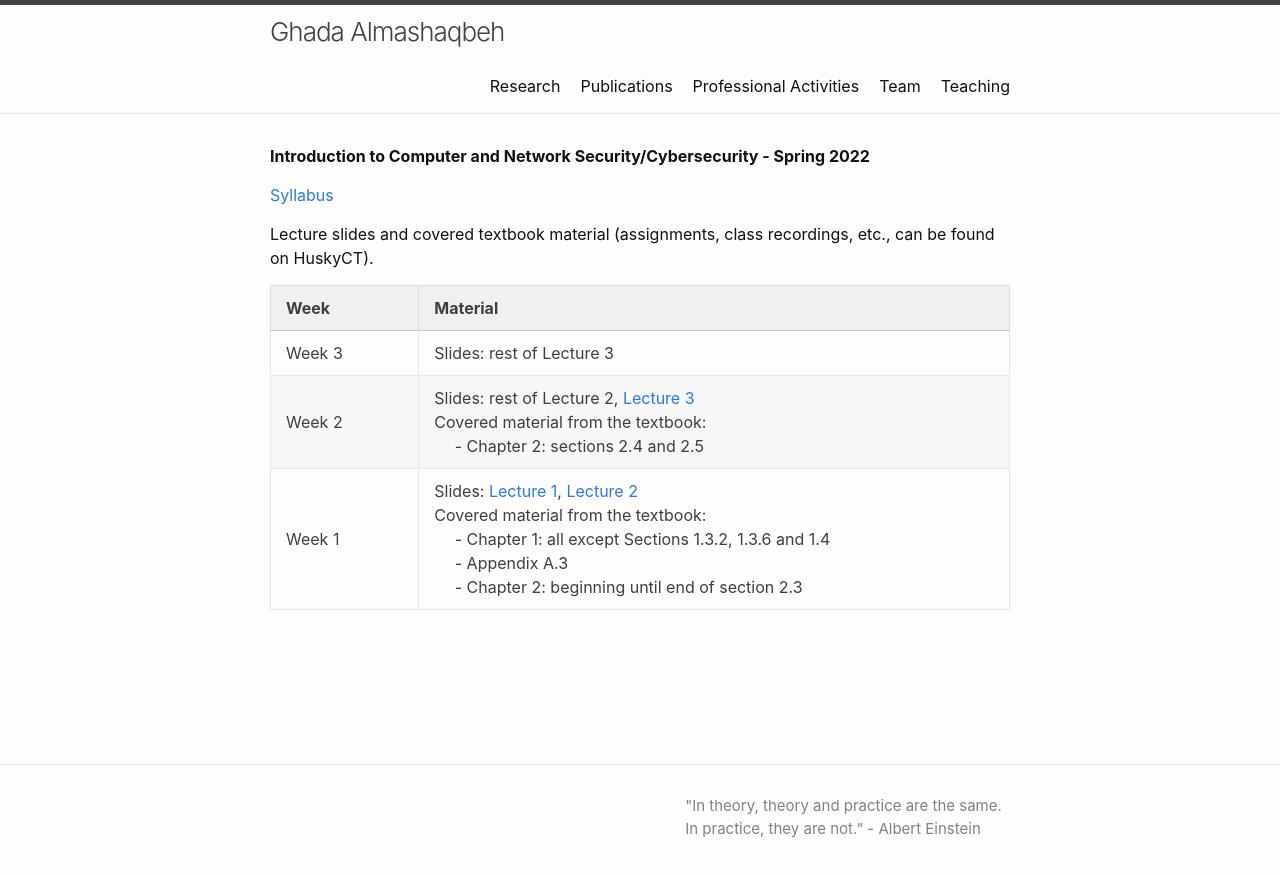
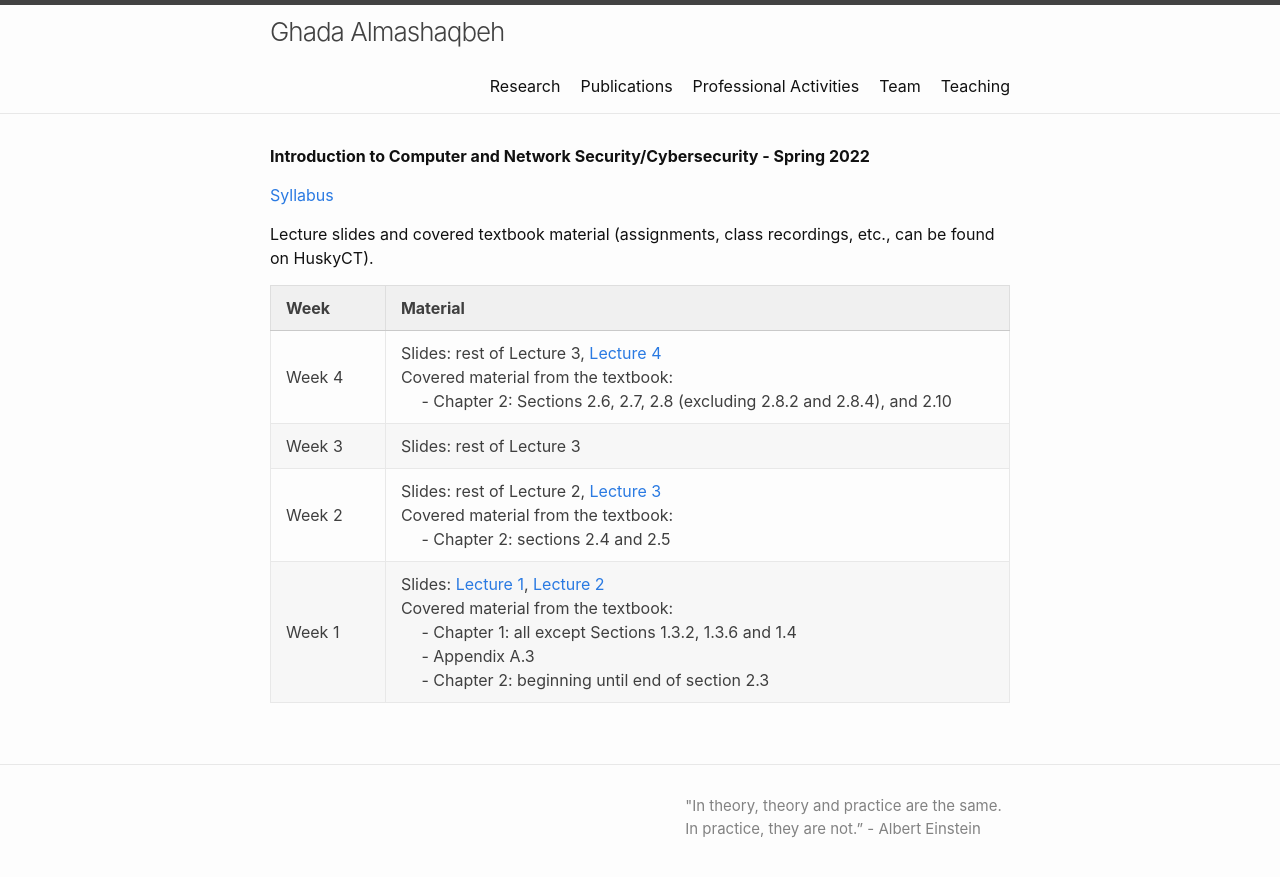
Before and after one commit to GhadaAlmashaqbeh/GhadaAlmashaqbeh.github.io, a Jekyll site: the page built from courses/cse3400-s2022/index.md, in a window 1280 px wide. Shown: the top 877 px of the page. Built offline with Jekyll 4.4.1, drawn with Linux system fonts in a browser that asks for light colours.

Commit message:
add lec 4

```diff
--- a/courses/cse3400-s2022/index.md
+++ b/courses/cse3400-s2022/index.md
@@ -10,6 +10,7 @@ Lecture slides and covered textbook material (assignments, class recordings, etc
 
 | Week&emsp;&emsp;| Material           |
 |----------|--------------------|
+| Week 4 | Slides: rest of Lecture 3, [Lecture 4](./lecture4.pdf) <br/> Covered material from the textbook: <br/> &emsp; - Chapter 2: Sections 2.6, 2.7, 2.8 (excluding 2.8.2 and 2.8.4), and 2.10 |
 | Week 3 | Slides: rest of Lecture 3 |
 | Week 2 | Slides: rest of Lecture 2, [Lecture 3](./lecture3.pdf) <br/> Covered material from the textbook: <br/> &emsp; - Chapter 2: sections 2.4 and 2.5 |
 | Week 1 | Slides: [Lecture 1](./lecture1.pdf), [Lecture 2](./lecture2.pdf) <br/> Covered material from the textbook: <br/> &emsp; - Chapter 1: all except Sections 1.3.2, 1.3.6 and 1.4 <br/> &emsp; - Appendix A.3 <br/> &emsp; - Chapter 2: beginning until end of section 2.3|
```
Also changed, not shown: 2 other files.
